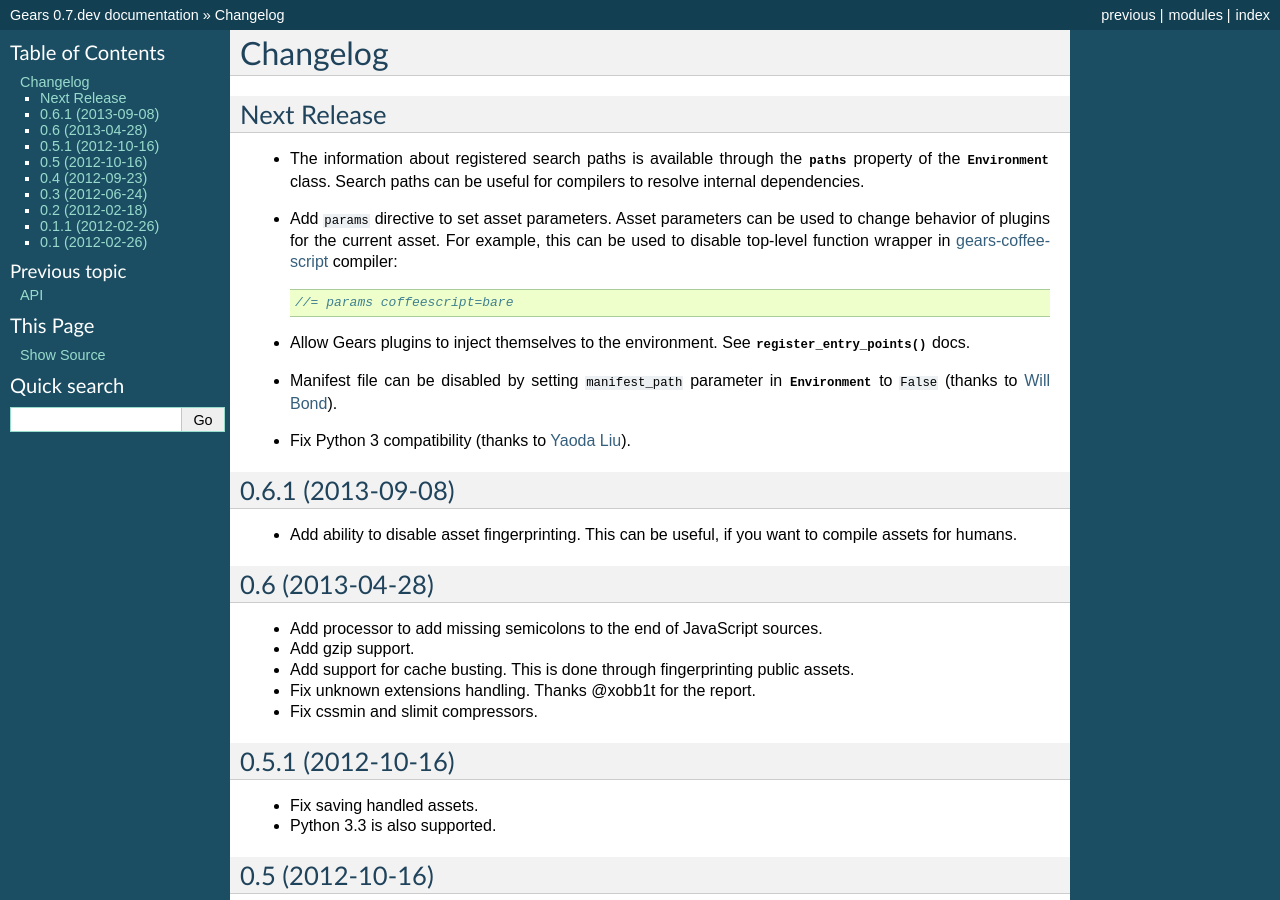
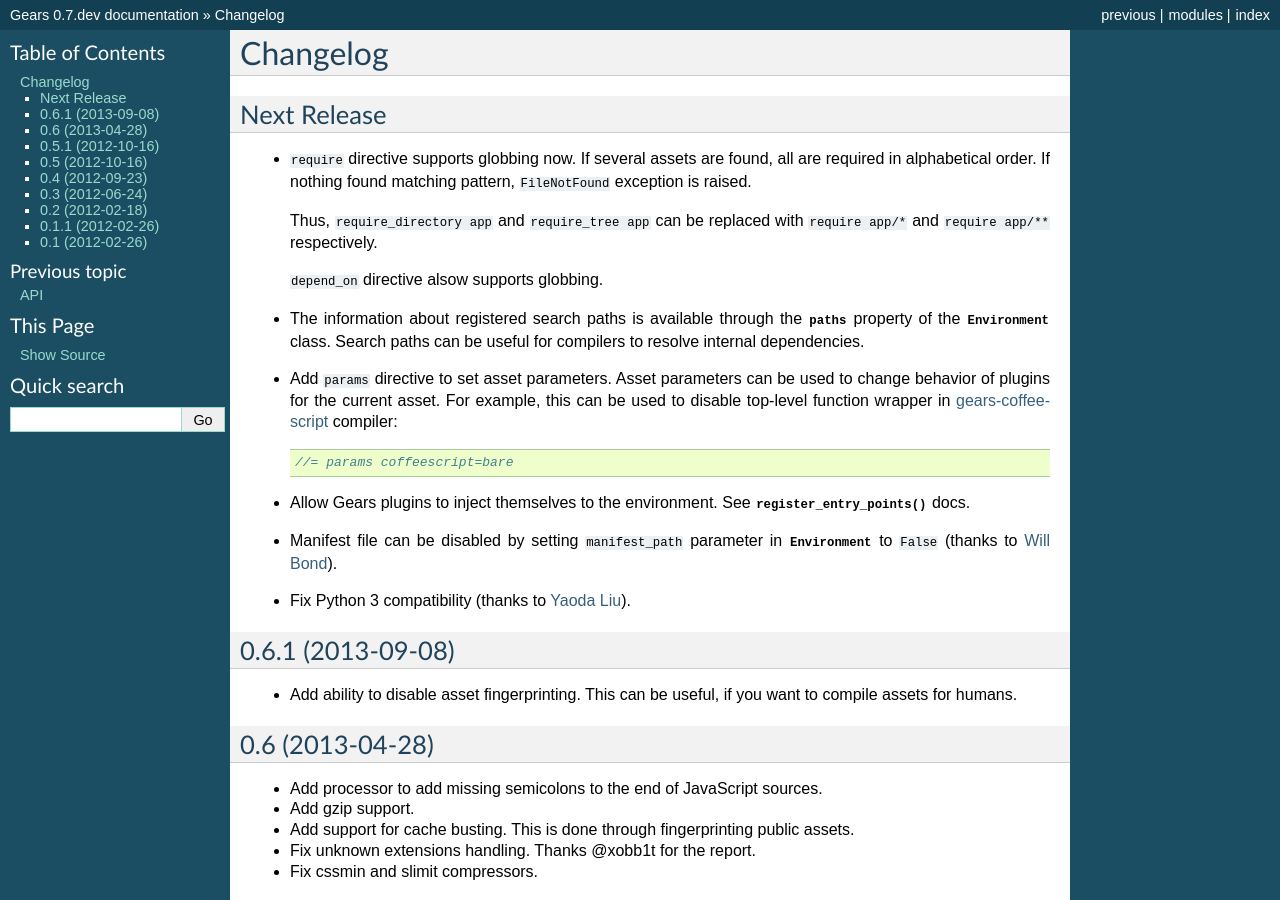
Before and after one commit to gears/gears, a Sphinx documentation site: the page built from docs/changelog.rst, in a window 1280 px wide and 900 px high. Built offline with Sphinx 7.4.7, drawn with Linux system fonts in a browser that asks for light colours.

Commit message:
Note globbing support in changelog

```diff
--- a/README.rst
+++ b/README.rst
@@ -36,7 +36,8 @@
   * ``require :path``: includes the contents of the asset ``path`` suffixed
     with the same extension as the current asset (e.g., if
     ``js/app.js.coffee`` has directive ``require views``,
-    ``js/views.js.coffee`` will be included).
+    ``js/views.js.coffee`` will be included). Supports globbing: ``require
+    models/*``.
 
   * ``require_directory :path``: includes the contents of the every asset in
     the directory ``path`` with the same suffix as the current asset in
@@ -53,7 +54,8 @@
   * ``depend_on :path``: it is useful when you need to specify files that
     affect an asset, but not to include them into bundled asset or to include
     them using compilers. E.g., if you use ``@import`` functionality in some
-    CSS pre-processors (Less or Stylus).
+    CSS pre-processors (Less or Stylus). Supports globbing: ``depend_on
+    app/*``.
 
 * Scripting and styling in modern languages like CoffeeScript, Stylus, Less
   (support for new languages can be easily added).
--- a/docs/changelog.rst
+++ b/docs/changelog.rst
@@ -3,6 +3,15 @@
 
 Next Release
 ------------
+
+- ``require`` directive supports globbing now. If several assets are found, all
+  are required in alphabetical order. If nothing found matching pattern,
+  ``FileNotFound`` exception is raised.
+
+  Thus, ``require_directory app`` and ``require_tree app`` can be replaced with
+  ``require app/*`` and ``require app/**`` respectively.
+
+  ``depend_on`` directive alsow supports globbing.
 
 - The information about registered search paths is available through the
   :attr:`~gears.environment.Environment.paths` property of the
```
